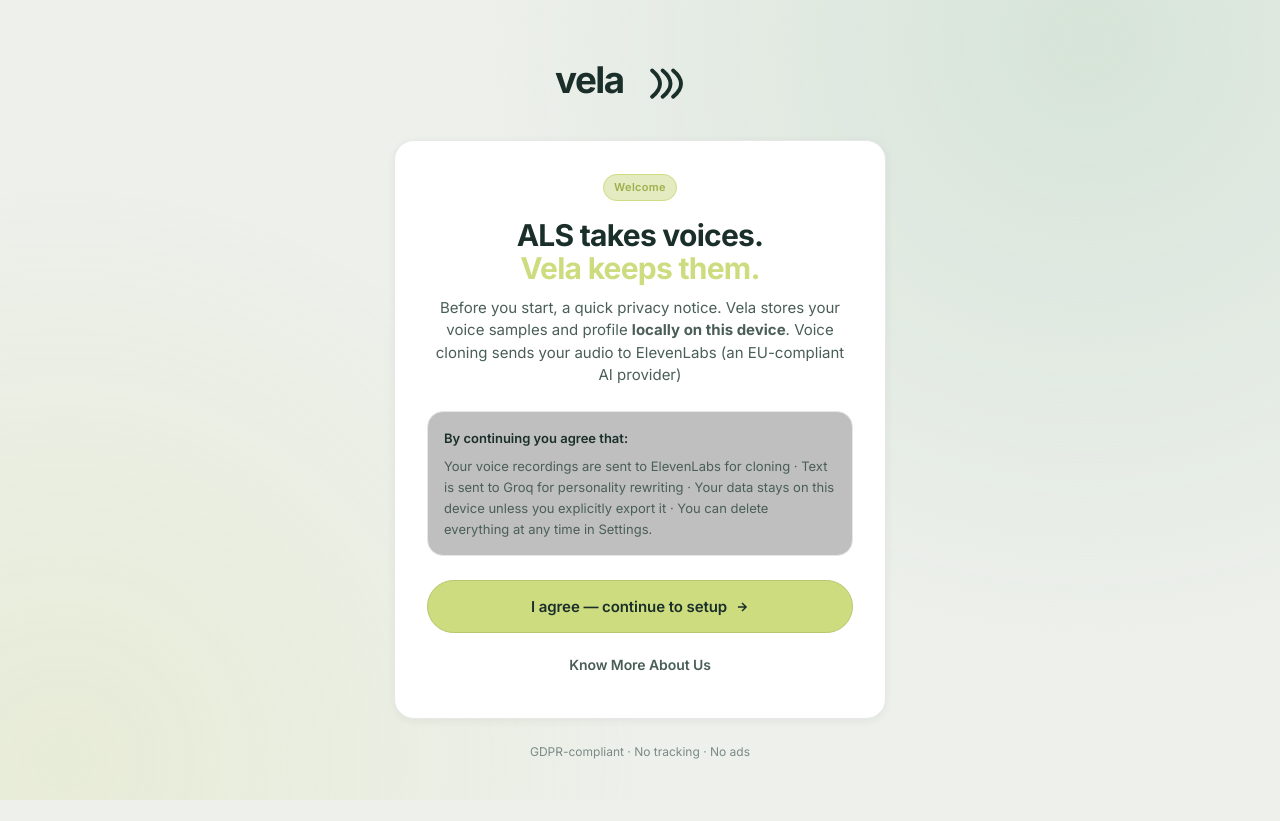
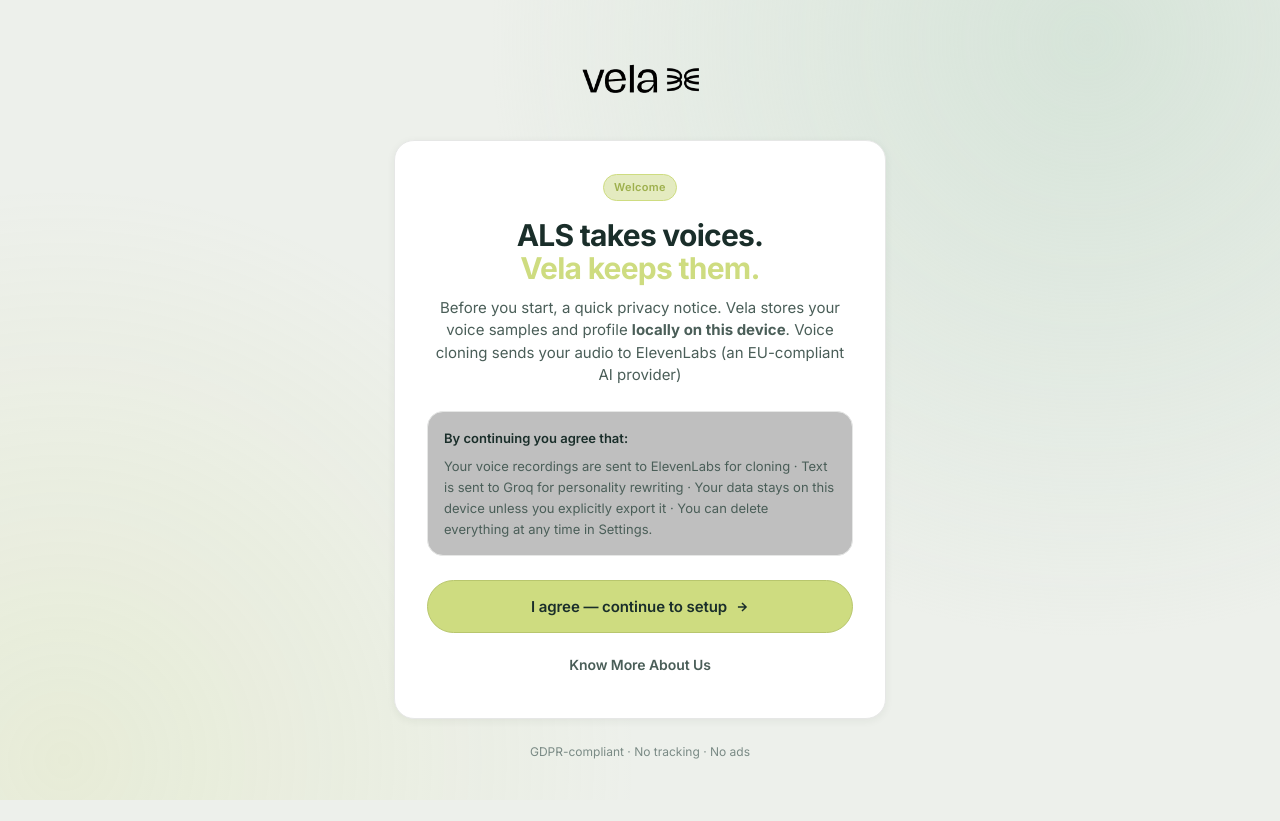
Before and after one commit to priyanka0128/vela-app, a website: page index.html in a window 1280 px wide. Drawn offline with Linux system fonts and the light colour scheme.

Commit message:
Content Changes

```diff
--- a/index.html
+++ b/index.html
@@ -11,16 +11,10 @@
 <div class="page" style="max-width:540px;padding-top:60px">
 
   <div style="text-align:center;margin-bottom:32px">
-    <span class="vela-logo" style="display:inline-block;height:42px;color:var(--ink)">
-      <svg viewBox="0 0 130 32" xmlns="http://www.w3.org/2000/svg" aria-hidden="true" style="height:100%">
-        <text x="0" y="25" font-family="Inter,sans-serif" font-weight="700" font-size="28" letter-spacing="-0.04em" fill="currentColor">vela</text>
-        <g transform="translate(74,4)" stroke="currentColor" stroke-width="3" fill="none" stroke-linecap="round">
-          <path d="M 0 4 Q 12 14, 0 24"/>
-          <path d="M 8 4 Q 20 14, 8 24"/>
-          <path d="M 16 4 Q 28 14, 16 24"/>
-        </g>
-      </svg>
-    </span>
+   <span class="vela-logo" style="display:inline-block;height:42px;color:var(--ink)">
+  <img src="assets/velalogo.png" alt="Vela logo" style="height:100%;display:block;" />
+</span>
+
   </div>
 
   <div class="card card-lg" style="text-align:center">
```
